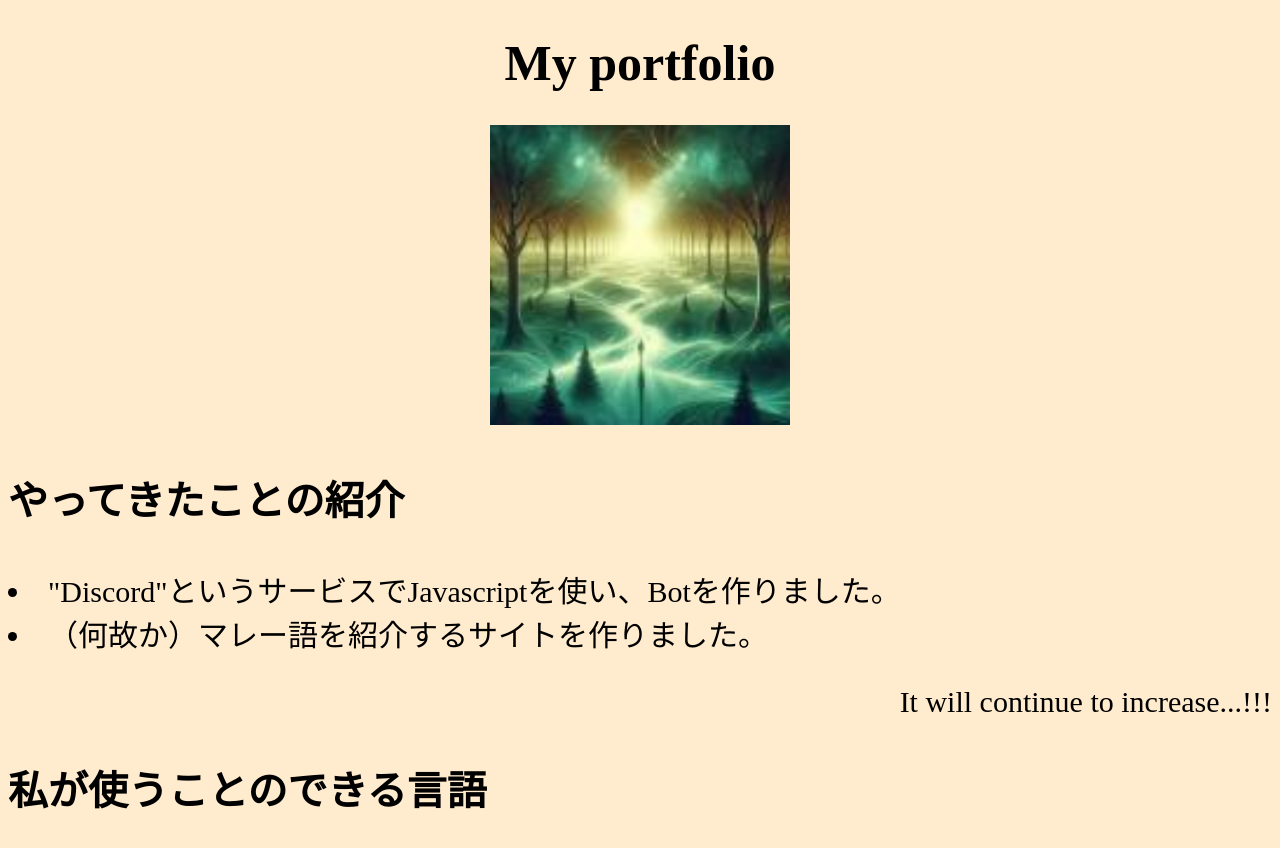
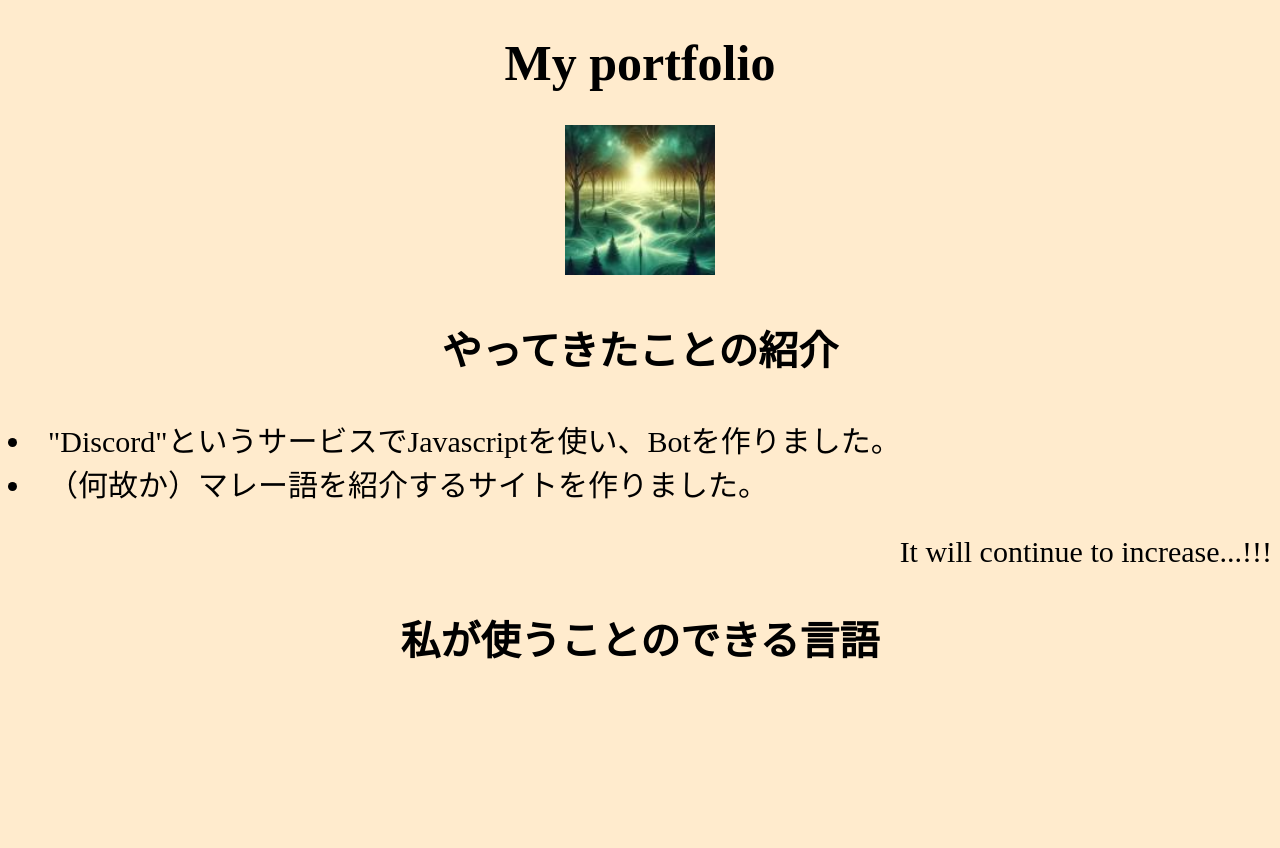
Before and after one commit to kotatudeattaka/portfolio, a plain HTML site: page index.html in a window 1280 px wide. After the commit the page ends 800 px from the top, so only its background shows below. Drawn offline with Linux system fonts and the light colour scheme.

Commit message:
ファビコン

```diff
--- a/index.html
+++ b/index.html
@@ -6,19 +6,21 @@
     <meta name="viewport" content="width=device-width, initial-scale=1.0" />
     <title>omyu's portfolio</title>
     <link rel="stylesheet" href="style.css">
+    <link rel="icon" href="https://raw.githubusercontent.com/kotatudeattaka/portfolio/main/1917bca749c82495b99f09ec07693bd2.jpg">
+
   </head>
   <body>
     <h1 align="center">My portfolio</h1>
 <div style="text-align:center;">
-<img src = "https://raw.githubusercontent.com/kotatudeattaka/portfolio/main/1917bca749c82495b99f09ec07693bd2.jpg" width="300" height="300">
+<img src = "https://raw.githubusercontent.com/kotatudeattaka/portfolio/main/1917bca749c82495b99f09ec07693bd2.jpg" width="150" height="150">
 </div>
 
-    <h3>やってきたことの紹介</h3>
+    <h3 align="center">やってきたことの紹介</h3>
     <li>"Discord"というサービスでJavascriptを使い、Botを作りました。</li>
     <li>（何故か）マレー語を紹介するサイトを作りました。</li>
     <p align="right">It will continue to increase...!!!</p>
-    <h3>私が使うことのできる言語</h1>
-    <img> </img>
+    <h3 align="center">私が使うことのできる言語</h1>
+
 
 
 
```
